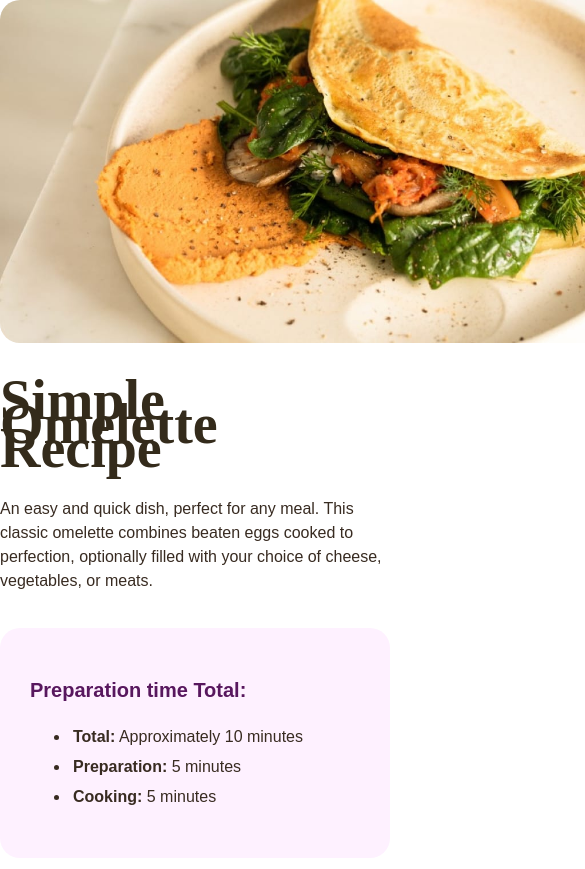
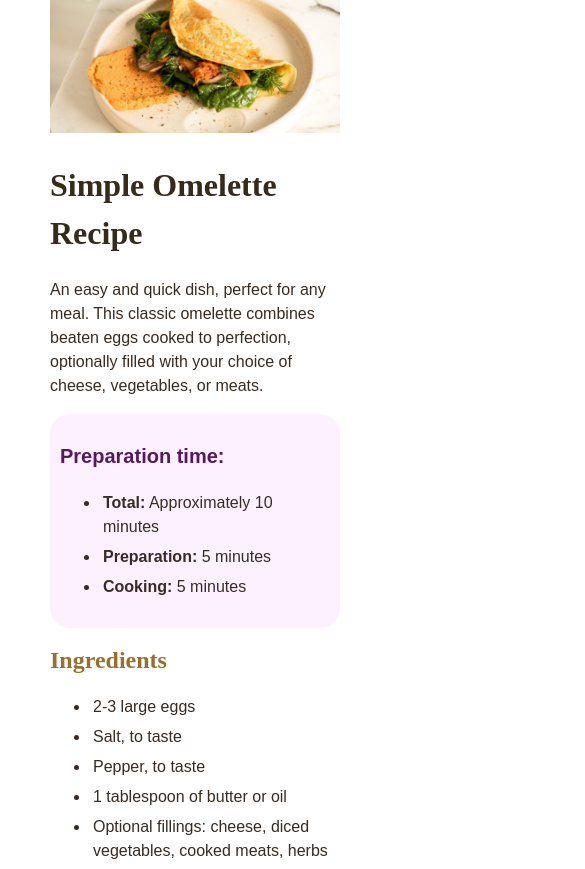
Before and after one commit to nurlanova2012/Recipe-new, a plain HTML site: page recipe-page-main/index.html in a window 390 px wide. Shown: the top 869 px of the page, 585 px wide, since content can reach past the window. Drawn offline with Linux system fonts and the light colour scheme.

Commit message:
Modify mobile version

```diff
--- a/recipe-page-main/css/styles.css
+++ b/recipe-page-main/css/styles.css
@@ -7,9 +7,8 @@
 }
 
 body {
-  max-width: 750px;
   margin: 0 auto;
-  padding: 0;
+  padding: 0 50px;
   font-family: Heebo, sans-serif;
   font-weight: 400;
   font-style: normal;
@@ -22,7 +21,7 @@ h1 {
   font-weight: 600;
   font-size: 3.5rem;
   color: #342b1b;
-  line-height: 24px;
+  line-height: 3.5rem;
 }
 
 h2 {
@@ -45,7 +44,6 @@ li {
 }
 .content-img {
   border-radius: 20px;
-  width: 750px;
 }
 .top-section {
   margin-bottom: 35px;
@@ -64,3 +62,27 @@ td {
 tr {
   border-bottom: 1px solid;
 }
+
+/*MOBILE VERSION*/
+@media (max-width: 670px) {
+  .content-img {
+    width: 100%;
+    border-radius: 0;
+  }
+  h1 {
+    font-size: 2rem;
+    line-height: 3rem;
+  }
+  h2 {
+    font-size: 1.5rem;
+  }
+  .top-section {
+    margin-bottom: 0px;
+  }
+  .middle-section {
+    padding: 10px;
+  }
+  td {
+    padding-right: 150px;
+  }
+}
--- a/recipe-page-main/index.html
+++ b/recipe-page-main/index.html
@@ -32,7 +32,7 @@
           </p>
         </div>
         <div class="middle-section">
-          <h3 class="content-prep-title">Preparation time Total:</h3>
+          <h3 class="content-prep-title">Preparation time:</h3>
           <ul class="content-menu">
             <li class="menu-list">
               <strong>Total:</strong> Approximately 10 minutes
```
